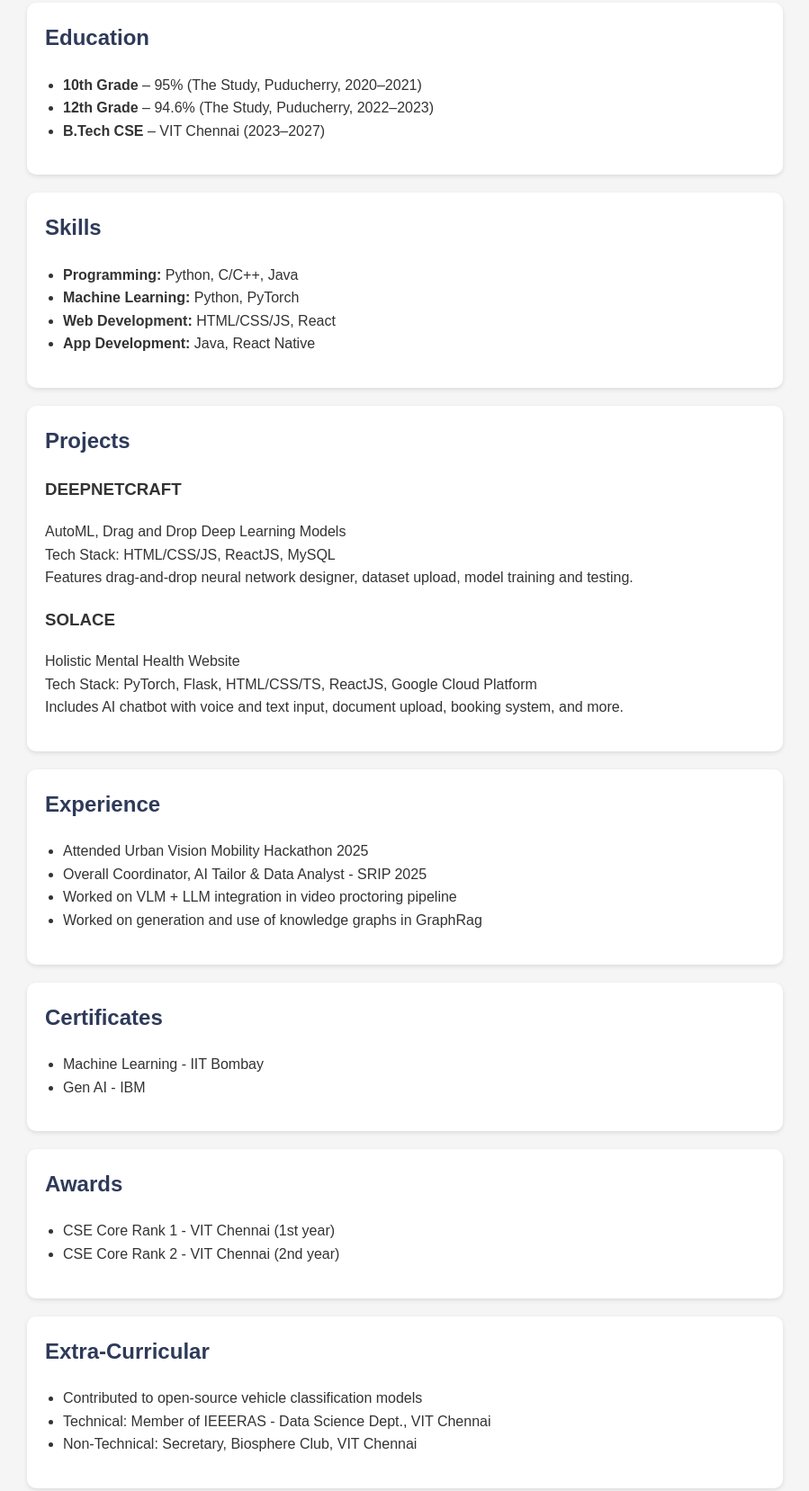
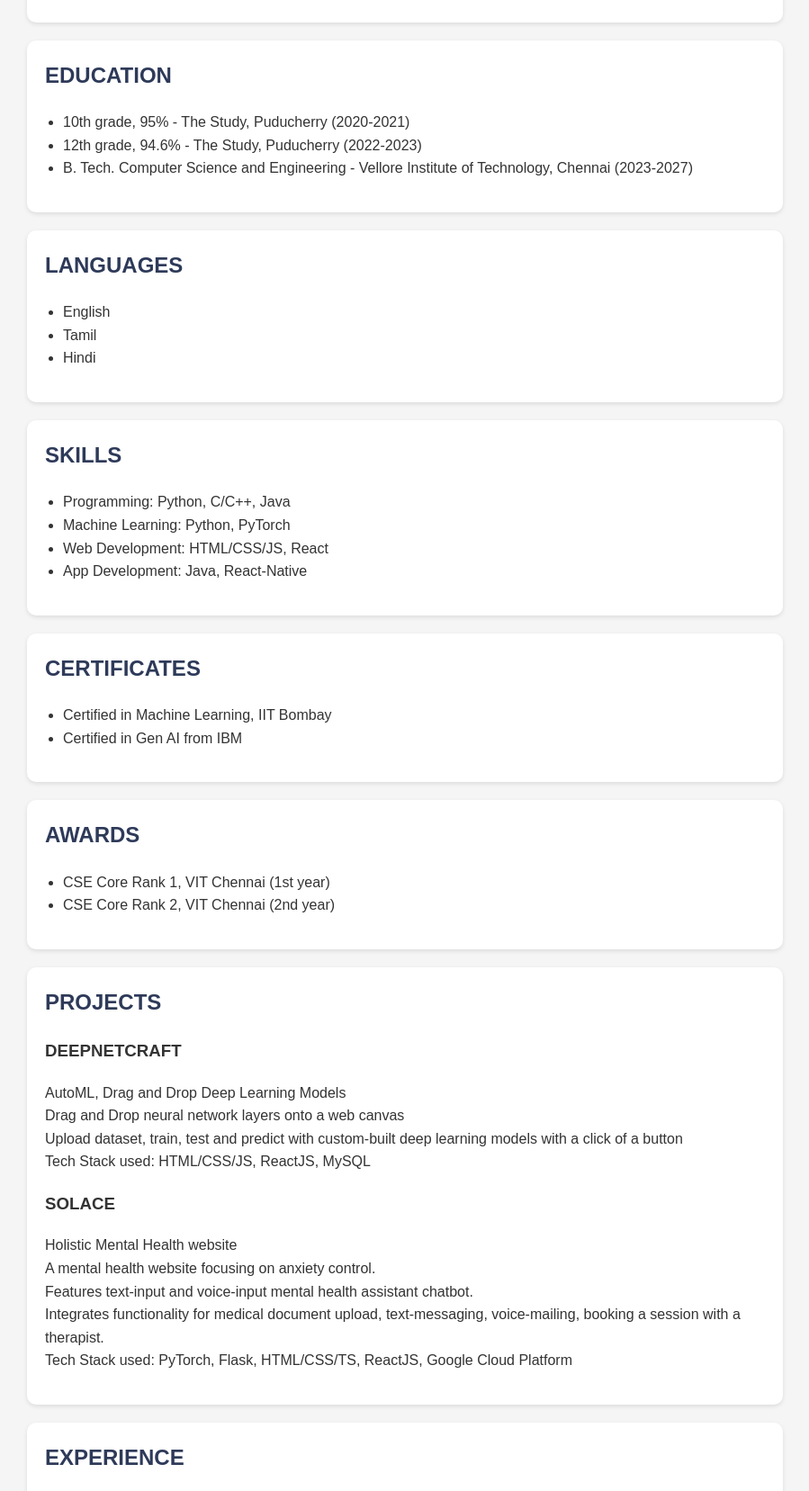
Before and after one commit to i-am-raahul-m/github.io, a plain HTML site: page index.html in a window 1280 px wide. Shown: the part 429-2086 px from the top of the page at 90% size, without its empty margins (190-1089 px from the left). Drawn offline with Linux system fonts and the light colour scheme.

Commit message:
Updated Portfolio

```diff
--- a/index.html
+++ b/index.html
@@ -2,101 +2,116 @@
 <html lang="en">
 <head>
   <meta charset="UTF-8" />
-  <meta name="viewport" content="width=device-width, initial-scale=1.0"/>
+  <meta name="viewport" content="width=device-width, initial-scale=1.0" />
   <title>Raahul Muthukumar - Portfolio</title>
-  <link rel="stylesheet" href="style.css"/>
+  <link rel="stylesheet" href="style.css" />
 </head>
 <body>
   <header>
-    <h1>Raahul Muthukumar</h1>
-    <p>Aspiring Computer Engineer | Passionate About Innovation & Problem-Solving</p>
+    <h1>RAAHUL MUTHUKUMAR</h1>
+    <p>Aspiring Computer Engineer</p>
+    <p>Passionate About Innovation & Problem-Solving</p>
   </header>
 
-  <section class="about">
-    <h2>About Me</h2>
+  <section>
+    <h2>ABOUT ME</h2>
     <p>
-      A highly motivated, hardworking and resourceful computer engineer with a strong foundation in software development, algorithms and machine learning.
-      Skilled in Python, C/C++, and Java. Adaptable and results-driven, excelling in both independent and team environments to optimize workflows and enhance system efficiency.
-      Committed to continuous learning, problem-solving, and delivering high-impact technical solutions.
+      A highly motivated, hardworking and resourceful computer engineer with a strong foundation in software development,
+      algorithms and machine learning. Skilled in Python, C/C++, and Java. Adaptable and results-driven, excelling in both
+      independent and team environments to optimize workflows and enhance system efficiency. Committed to continuous learning,
+      problem-solving, and delivering high-impact technical solutions.
     </p>
   </section>
 
-  <section class="education">
-    <h2>Education</h2>
+  <section>
+    <h2>EDUCATION</h2>
     <ul>
-      <li><strong>10th Grade</strong> – 95% (The Study, Puducherry, 2020–2021)</li>
-      <li><strong>12th Grade</strong> – 94.6% (The Study, Puducherry, 2022–2023)</li>
-      <li><strong>B.Tech CSE</strong> – VIT Chennai (2023–2027)</li>
+      <li>10th grade, 95% - The Study, Puducherry (2020-2021)</li>
+      <li>12th grade, 94.6% - The Study, Puducherry (2022-2023)</li>
+      <li>B. Tech. Computer Science and Engineering - Vellore Institute of Technology, Chennai (2023-2027)</li>
     </ul>
   </section>
 
-  <section class="skills">
-    <h2>Skills</h2>
+  <section>
+    <h2>LANGUAGES</h2>
     <ul>
-      <li><strong>Programming:</strong> Python, C/C++, Java</li>
-      <li><strong>Machine Learning:</strong> Python, PyTorch</li>
-      <li><strong>Web Development:</strong> HTML/CSS/JS, React</li>
-      <li><strong>App Development:</strong> Java, React Native</li>
+      <li>English</li>
+      <li>Tamil</li>
+      <li>Hindi</li>
     </ul>
   </section>
 
-  <section class="projects">
-    <h2>Projects</h2>
+  <section>
+    <h2>SKILLS</h2>
+    <ul>
+      <li>Programming: Python, C/C++, Java</li>
+      <li>Machine Learning: Python, PyTorch</li>
+      <li>Web Development: HTML/CSS/JS, React</li>
+      <li>App Development: Java, React-Native</li>
+    </ul>
+  </section>
+
+  <section>
+    <h2>CERTIFICATES</h2>
+    <ul>
+      <li>Certified in Machine Learning, IIT Bombay</li>
+      <li>Certified in Gen AI from IBM</li>
+    </ul>
+  </section>
+
+  <section>
+    <h2>AWARDS</h2>
+    <ul>
+      <li>CSE Core Rank 1, VIT Chennai (1st year)</li>
+      <li>CSE Core Rank 2, VIT Chennai (2nd year)</li>
+    </ul>
+  </section>
+
+  <section>
+    <h2>PROJECTS</h2>
     <h3>DEEPNETCRAFT</h3>
     <p>
-      AutoML, Drag and Drop Deep Learning Models<br/>
-      Tech Stack: HTML/CSS/JS, ReactJS, MySQL<br/>
-      Features drag-and-drop neural network designer, dataset upload, model training and testing.
+      AutoML, Drag and Drop Deep Learning Models<br />
+      Drag and Drop neural network layers onto a web canvas<br />
+      Upload dataset, train, test and predict with custom-built deep learning models with a click of a button<br />
+      Tech Stack used: HTML/CSS/JS, ReactJS, MySQL
     </p>
 
     <h3>SOLACE</h3>
     <p>
-      Holistic Mental Health Website<br/>
-      Tech Stack: PyTorch, Flask, HTML/CSS/TS, ReactJS, Google Cloud Platform<br/>
-      Includes AI chatbot with voice and text input, document upload, booking system, and more.
+      Holistic Mental Health website<br />
+      A mental health website focusing on anxiety control.<br />
+      Features text-input and voice-input mental health assistant chatbot.<br />
+      Integrates functionality for medical document upload, text-messaging, voice-mailing, booking a session with a therapist.<br />
+      Tech Stack used: PyTorch, Flask, HTML/CSS/TS, ReactJS, Google Cloud Platform
     </p>
   </section>
 
-  <section class="experience">
-    <h2>Experience</h2>
+  <section>
+    <h2>EXPERIENCE</h2>
     <ul>
       <li>Attended Urban Vision Mobility Hackathon 2025</li>
-      <li>Overall Coordinator, AI Tailor & Data Analyst - SRIP 2025</li>
-      <li>Worked on VLM + LLM integration in video proctoring pipeline</li>
-      <li>Worked on generation and use of knowledge graphs in GraphRag</li>
+      <li>Overall Coordinator, AI tailor & Data Analyst for Student Research Internship Program - 2025</li>
+      <li>Worked on Integration of VLMs and LLMs into video-proctoring pipeline</li>
+      <li>Worked on generation of knowledge graphs and their use in GraphRag</li>
     </ul>
   </section>
 
-  <section class="certificates">
-    <h2>Certificates</h2>
+  <section>
+    <h2>EXTRA-CURRICULAR</h2>
     <ul>
-      <li>Machine Learning - IIT Bombay</li>
-      <li>Gen AI - IBM</li>
+      <li>Contributed to the development of open source vehicle type classification models</li>
+      <li>Technical: Member of IEEERAS, Data Science Department, VIT Chennai</li>
+      <li>Non-Technical: Secretary of Biosphere Club, VIT Chennai</li>
     </ul>
   </section>
 
-  <section class="awards">
-    <h2>Awards</h2>
-    <ul>
-      <li>CSE Core Rank 1 - VIT Chennai (1st year)</li>
-      <li>CSE Core Rank 2 - VIT Chennai (2nd year)</li>
-    </ul>
-  </section>
-
-  <section class="extracurricular">
-    <h2>Extra-Curricular</h2>
-    <ul>
-      <li>Contributed to open-source vehicle classification models</li>
-      <li>Technical: Member of IEEERAS - Data Science Dept., VIT Chennai</li>
-      <li>Non-Technical: Secretary, Biosphere Club, VIT Chennai</li>
-    </ul>
-  </section>
-
-  <section class="contact">
-    <h2>Contact</h2>
+  <section>
+    <h2>CONTACT</h2>
     <p>Email: <a href="mailto:i.am.raahul.m@gmail.com">i.am.raahul.m@gmail.com</a></p>
     <p>Phone: +91 8122309965</p>
-    <p>GitHub: <a href="https://github.com/i-am-raahul-m" target="_blank">github.com/i-am-raahul-m</a></p>
+    <p>GitHub: <a href="https://github.com/i-am-raahul-m" target="_blank">https://github.com/i-am-raahul-m</a></p>
+    <p>LinkedIn: <a href="https://www.linkedin.com/in/raahul-m-a56593282/" target="_blank">https://www.linkedin.com/in/raahul-m-a56593282/</a></p>
   </section>
 
   <footer>
```
